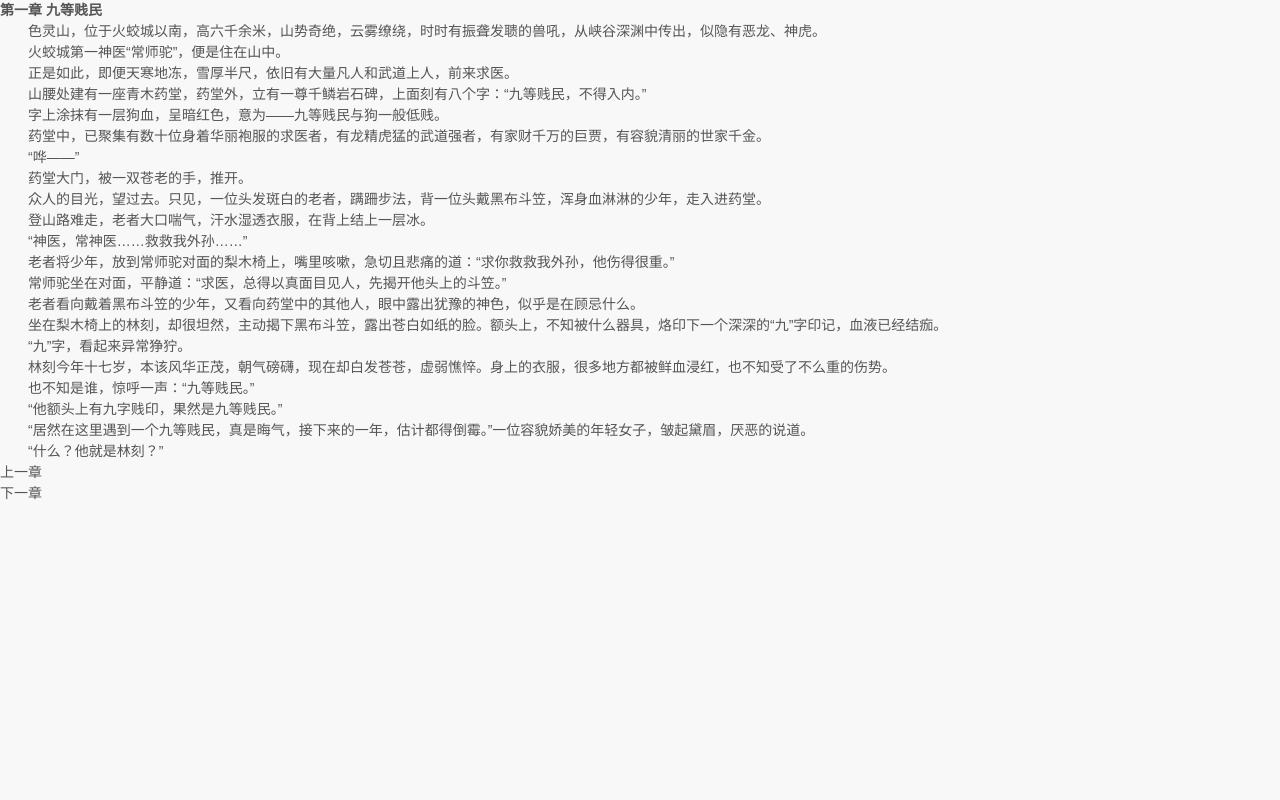
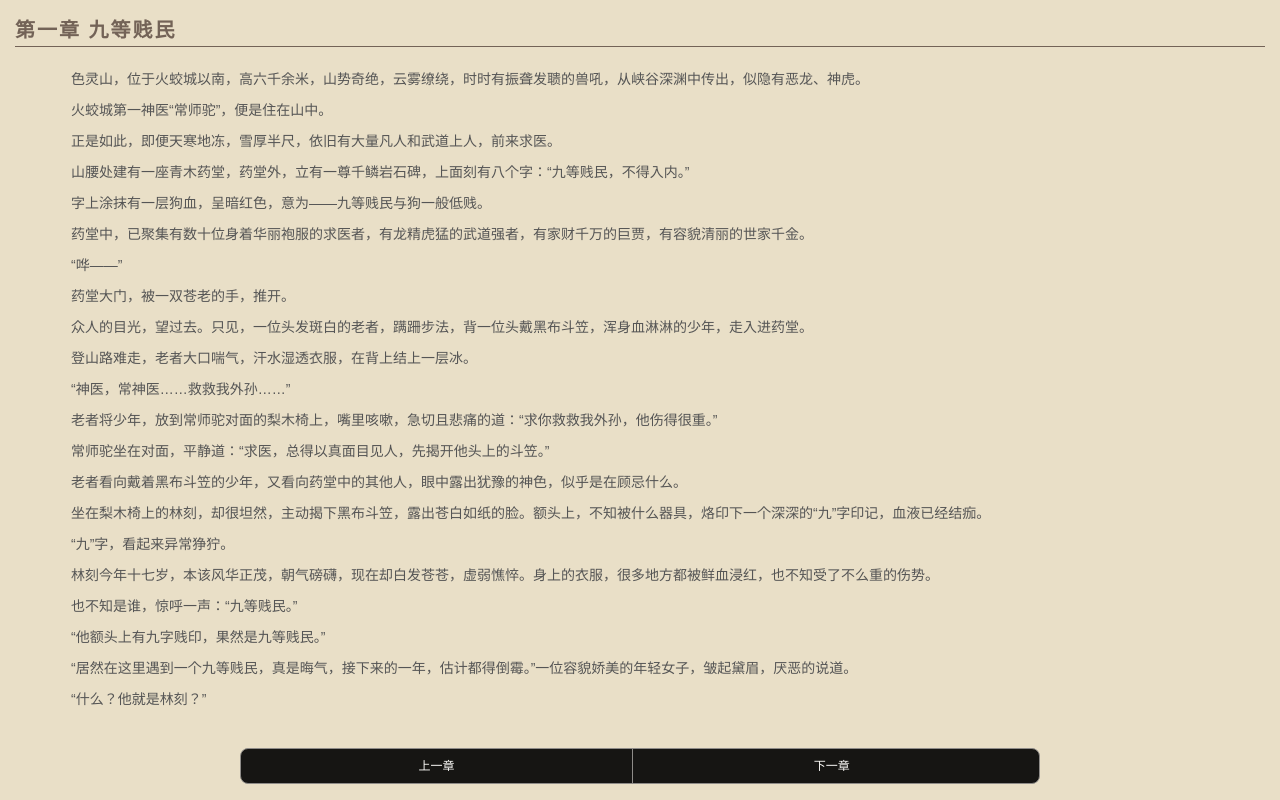
Before and after one commit to uchiyamakoki/Code2019, a plain HTML site: page code/index.html in a window 1280 px wide. Drawn offline with Linux system fonts and the light colour scheme.

Commit message:
3 主体结构的CSS样式开发

```diff
--- a/code/index.html
+++ b/code/index.html
@@ -6,7 +6,77 @@
 		<meta name="format-detection" content="telephone=no">
 		<link rel="stylesheet" href="css/reset.css">
 		<style type="text/css">
-
+			html{
+				width: 100%;
+				height: 100%;
+				overflow-x: hidden;
+			}
+			body{
+				text-align: left;
+				width: 100%;
+				overflow: hidden;
+				background: #e9dfc7;
+			}
+			/*
+			文章主题
+			 */
+			.m-read-content{
+				font-size: 14px;
+				color: #555;
+				line-height: 31px;
+				padding: 15px;
+			}
+			/*
+			h4 标题
+			 */
+			.m-read-content h4{
+				font-size: 20px;
+				color: #736357;
+				border-bottom: solid 1px #736357;
+				letter-spacing: 2px;
+				margin: 0 0 1em 0;
+			}
+			/*
+			p 文章内容
+			 */
+            .m-read-content p{
+				text-indent: 2em;
+				margin: 0.5em 0;
+				letter-spacing: 0px;
+				line-height: 24px;
+			}
+			/*
+			翻页
+			 */
+			.u-tab{
+				height: 34px;
+				margin: 10px auto;
+				line-height: 34px;
+				border-radius: 8px;
+				border: 1px solid #858382;
+				font-size: 12px;
+				background: #000;
+				opacity: 0.9;
+			}
+			/*
+			li 具体的
+			 */
+			.u-tab li{
+				display: inline-block;
+				width: 49%;
+				border-right: 1px solid #858382;
+				text-align: center;
+				color:#fff;
+			}
+			.u-tab li:nth-child(2){
+				border-right: none;
+			}
+			.m-button-bar{
+				width: 70%;
+				max-width: 800px;
+				padding: 5px;
+				margin: 0 auto;
+			}
 		</style>
 	</head>
 	<body>
```
